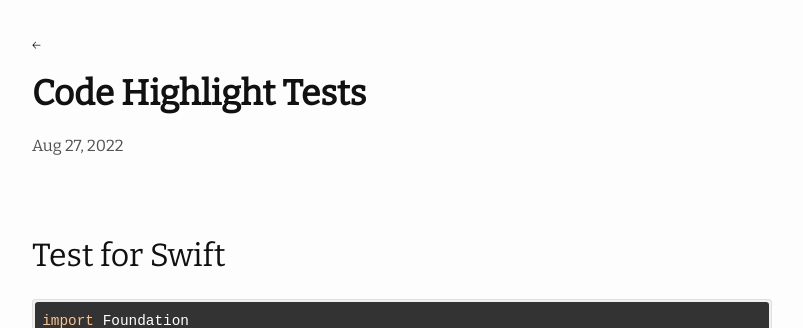
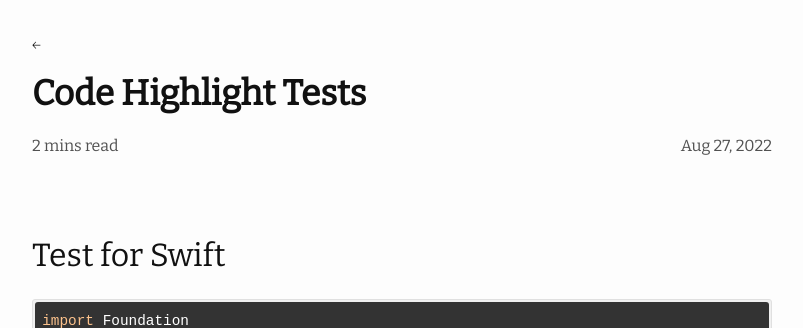
Before and after one commit to AndrewMalyhin/outofscope, a Jekyll site: the page built from _posts/2022-08-27-code-highlight.markdown, in a window 1280 px wide. Shown: the top 328 px of the page, without its empty margins (238-1041 px from the left). Built offline with Jekyll 4.4.1, drawn with Linux system fonts in a browser that asks for light colours; nearby versions of some CDN libraries.

Commit message:
Added reading progress

```diff
--- a/_config.yml
+++ b/_config.yml
@@ -29,7 +29,7 @@ content_license_text: All content of this side is licensed under
 content_license_type: CC BY-NC-SA 4.0
 content_license_url: https://creativecommons.org/licenses/by-nc-sa/4.0/
 
-baseurl: "/" # the subpath of your site, e.g. /blog
+baseurl: "" # the subpath of your site, e.g. /blog
 url: "https://outofscope.blog" # the base hostname & protocol for your site, e.g. http://example.com
 email: "contact@outofscope.blog"
 
@@ -37,10 +37,11 @@ twitter_username: outofscopeblog
 github_username:  AndrewMalyhin
 
 # Build settings
-#theme: moving
-remote_theme: huangyz0918/moving
+theme: moving
+#remote_theme: huangyz0918/moving
 plugins:
   - jekyll-feed
+  - jekyll-seo-tag
 
 # Exclude from processing.
 # The following items will not be processed, by default.
--- a/_includes/head.html
+++ b/_includes/head.html
@@ -10,6 +10,7 @@
   <script>
     hljs.initHighlightingOnLoad();
   </script>
+  <script src="/assets/js/progress-bar.js"></script>
   {%- feed_meta -%}
 <!-- Google tag (gtag.js) -->
 <script async src="https://www.googletagmanager.com/gtag/js?id=G-RT9BJE4MPZ"></script>
--- a/_layouts/default.html
+++ b/_layouts/default.html
@@ -2,7 +2,9 @@
 <html lang="{{ page.lang | default: site.lang | default: "en" }}">
         {%- include head.html -%}
     <body>
+    <div id="progress-bar"></div>
     <main class="page-content" aria-label="Content">
+
         <div class="wrapper">
             {{ content }}
         </div>
--- a/_layouts/post.html
+++ b/_layouts/post.html
@@ -23,6 +23,20 @@ layout: default
     <h1 class="post-title p-name" itemprop="name headline">
       {{ page.title | escape }}
     </h1>
+    <div class="flex-container">
+    <span class="ert post-meta">
+      {% assign words_total = page.content | replace: '<script type="math/tex">', '' | replace: '<script type="math/tex; mode=display">', '' | replace: '</script>', '' | strip_html | number_of_words %}
+      {% assign words_without_code = page.content | replace: '<pre class="highlight">', '<!--' | replace: '</pre>', '-->' | replace: '<script type="math/tex">', '' | replace: '<script type="math/tex; mode=display">', '' | replace: '</script>', '' | strip_html | number_of_words %}
+        {% assign words_without_math = page.content | strip_html | number_of_words %}
+      {% assign words_without_either = page.content | replace: '<pre class="highlight">', '<!--' | replace: '</pre>', '-->' | strip_html | number_of_words %}
+
+      {% assign words_code = words_total | minus: words_without_code | divided_by: 2.0 %}
+      {% assign words_math = words_total | minus: words_without_math | times: 2.0 %}
+      {% assign words = words_without_either | plus: words_code | plus: words_math | round %}
+
+      {% assign ert = words | divided_by:250 | at_least: 1 %}
+      {{ ert }} min{% if ert != 1 %}s{% endif %} read
+    </span>
     <p class="post-meta">
       <time
         class="dt-published"
@@ -32,14 +46,8 @@ layout: default
         {%- assign date_format = "%b %-d, %Y" -%}
         {{ page.date | date: date_format }}
       </time>
-      {%- if page.author -%} •
-      <span itemprop="author" itemscope itemtype="http://schema.org/Person"
-        ><span class="p-author h-card" itemprop="name">{{
-          page.author | escape
-        }}</span></span
-      >
-      {%- endif -%}
     </p>
+  </div>
   </header>
 
   <div class="post-content e-content" itemprop="articleBody">
--- a/_sass/moving/_layout.scss
+++ b/_sass/moving/_layout.scss
@@ -9,6 +9,18 @@
 
   // Positioning context for the mobile navigation icon
   position: relative;
+}
+
+
+#progress-bar {
+  background: linear-gradient(to right, red, orange , yellow, green,
+blue, indigo, violet var(--scroll), transparent 0);
+  position: fixed;
+  overflow: hidden;
+  width: 100%;
+  height: 3px;
+  left: 0px;
+  z-index: 1;
 }
 
 .site-nav {
--- /dev/null
+++ b/assets/js/progress-bar.js
@@ -0,0 +1,15 @@
+document.addEventListener('scroll', _ => {
+  var docElem = document.documentElement;
+  var docBody = document.body;
+  var scrollTop = (docBody.scrollTop || docElem.scrollTop);
+  var height = docElem.scrollHeight - docElem.clientHeight;
+
+  readPercent = scrollTop / height * 100;
+
+  if (readPercent > 0) {
+    progressBar = document.querySelector('#progress-bar');
+    progressBar.style.setProperty('--scroll', readPercent + '%');
+  } else {
+    progressBar.style.setProperty('--scroll', '0%');
+  }
+})
```
Also changed, not shown: Gemfile (+4 -3 lines), Gemfile.lock.
